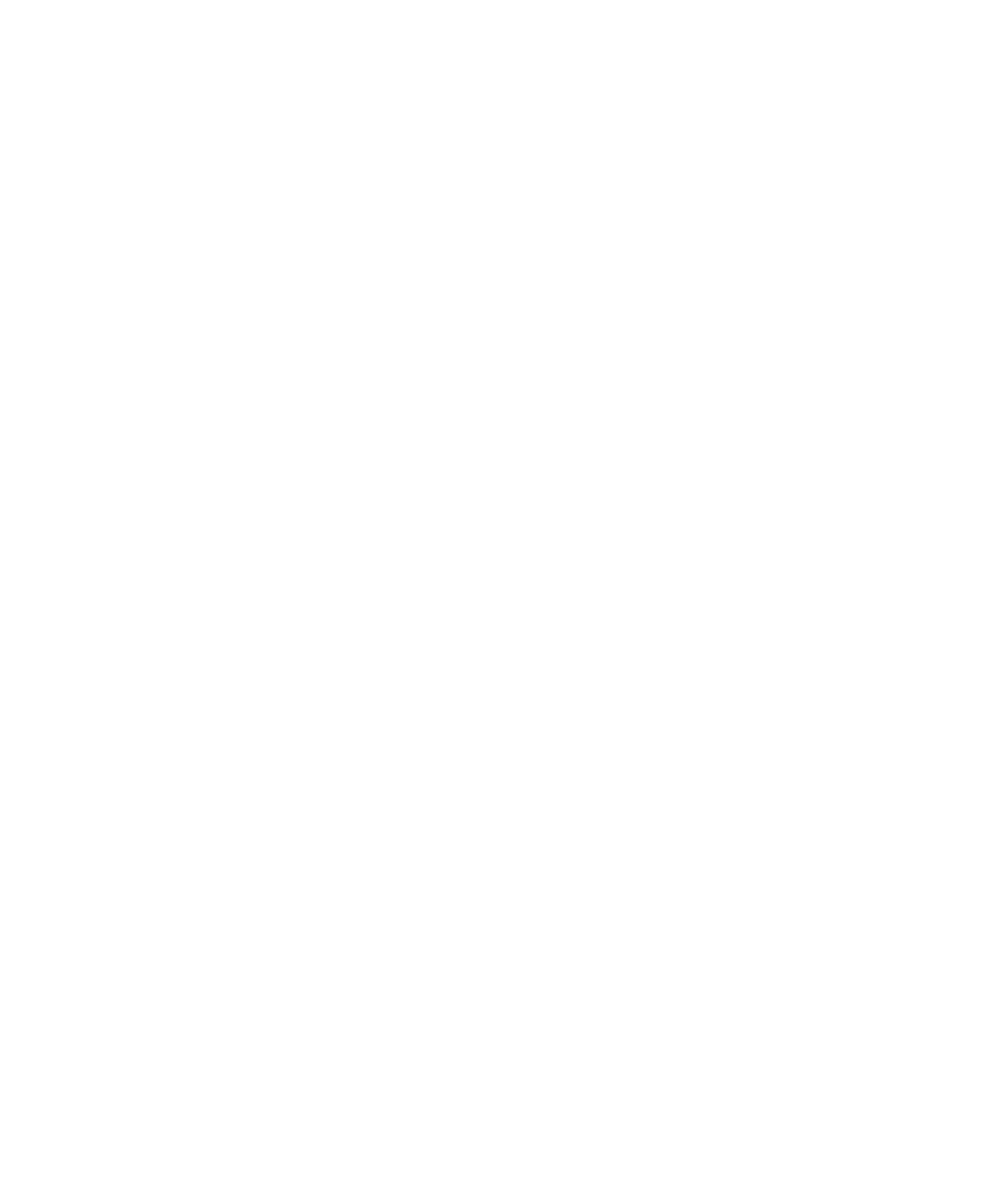
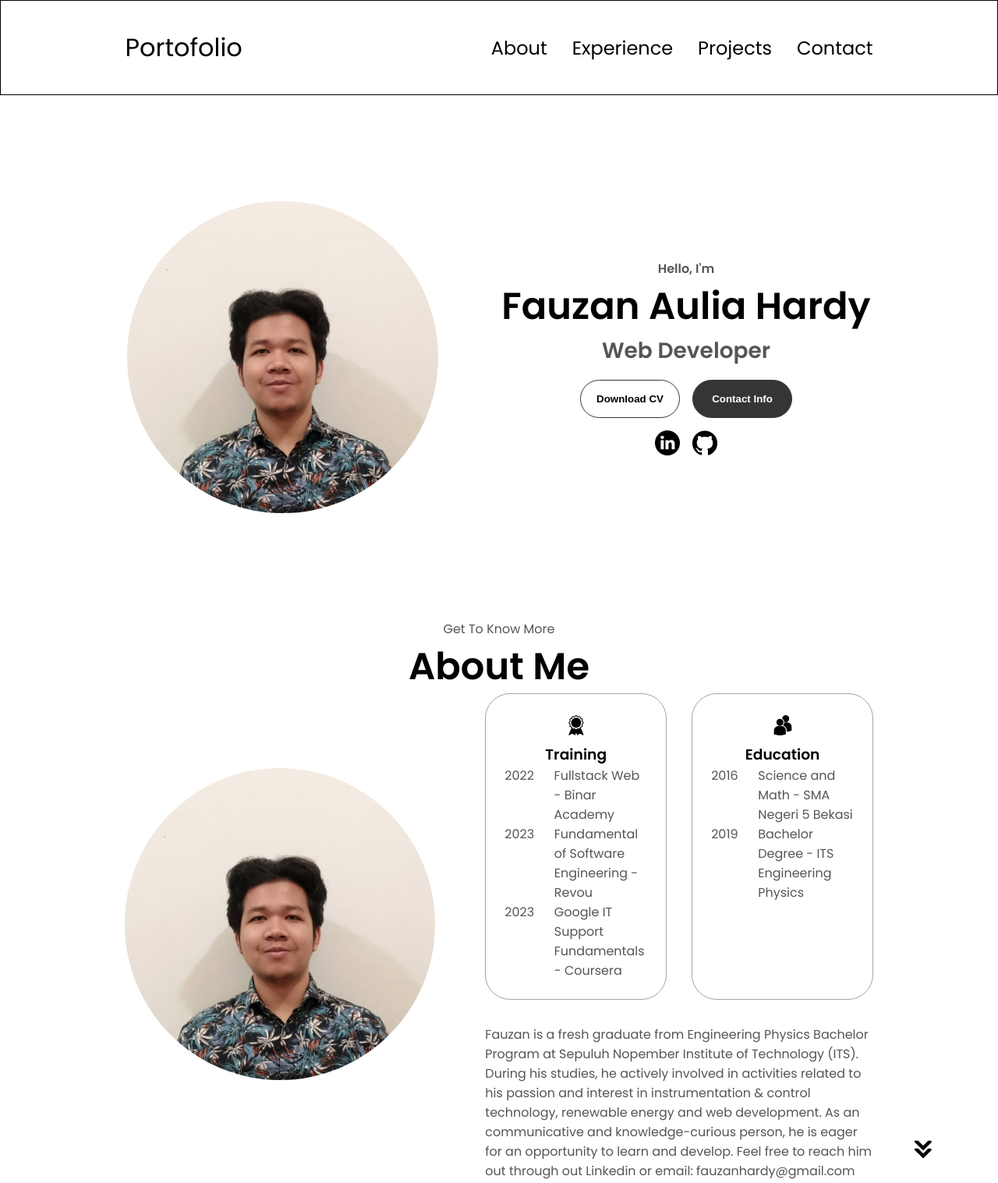
Before and after one commit to fhardy081/porto, a plain HTML site: page index.html in a window 1280 px wide. Shown: the whole page at 78% size. Before the commit the page ends 800 px from the top, so only its background shows below. Drawn offline with Linux system fonts and the light colour scheme.

Commit message:
Navbar, Profile, Summary

```diff
--- a/index.html
+++ b/index.html
@@ -10,6 +10,138 @@
 </head>
 
 <body>
+  <!-- Navbar -->
+  <nav id="desktop-nav">
+    <div class="logo">Portofolio</div>
+    <div>
+      <ul class="nav-links">
+        <li><a href="#about">About</a></li>
+        <li><a href="#experience">Experience</a></li>
+        <li><a href="#projects">Projects</a></li>
+        <li><a href="#contact">Contact</a></li>
+      </ul>
+    </div>
+  </nav>
+  <!-- Navbar Resp -->
+  <nav id="hamburger-nav">
+    <div class="logo">Fauzan A.H</div>
+    <div class="hamburger-menu">
+      <div class="hamburger-icon" onclick="toggleMenu()">
+        <span></span>
+        <span></span>
+        <span></span>
+      </div>
+      <div class="menu-links">
+        <li><a href="#about" onclick="toggleMenu()">About</a></li>
+        <li><a href="#experience" onclick="toggleMenu()">Experience</a></li>
+        <li><a href="#projects" onclick="toggleMenu()">Projects</a></li>
+        <li><a href="#contact" onclick="toggleMenu()">Contact</a></li>
+      </div>
+    </div>
+  </nav>
+
+  <!-- Profile Section -->
+  <section id="profile">
+    <div class="section__pic-container">
+      <img src="./assets/about-pic.jpg" alt="profile picture" />
+    </div>
+    <div class="section__text">
+      <p class="section__text__p1">Hello, I'm</p>
+      <h1 class="title">Fauzan Aulia Hardy</h1>
+      <p class="section__text__p2">Web Developer</p>
+      <div class="btn-container">
+        <button class="btn btn-color-2" onclick="window.open('./assets/Resume_Fauzan Aulia Hardy.pdf')">
+          Download CV
+        </button>
+        <button class="btn btn-color-1" onclick="location.href='./#contact'">
+          Contact Info
+        </button>
+      </div>
+      <div id="socials-container">
+        <img src="./assets/linkedin.png" alt="My LinkedIn profile" class="icon"
+          onclick="location.href='https://linkedin.com/ln/fauzan-aulia-hardy'" />
+        <img src="./assets/github.png" alt="My Github profile" class="icon"
+          onclick="location.href='https:/github.com/fhardy081'" />
+      </div>
+    </div>
+  </section>
+  <!-- About -->
+  <section id="about">
+    <p class="section__text__p1">Get To Know More</p>
+    <h1 class="title">About Me</h1>
+    <div class="section-container">
+      <div class="section__pic-container">
+        <img src="./assets/about-pic.jpg" alt="Profile picture" class="about-pic" />
+      </div>
+      <div class="about-details-container">
+        <div class="about-containers">
+          <div class="details-container">
+            <img src="./assets/experience.png" alt="Experience icon" class="icon" />
+            <h3>Training</h3>
+            <div class="details-row">
+              <div class="details-cols">
+                <div class="details-year">
+                  <p>2022</p>
+                </div>
+                <div class="details-text">
+                  <p>Fullstack Web - Binar Academy</p>
+                </div>
+              </div>
+              <div class="details-cols">
+                <div class="details-year">
+                  <p>2023</p>
+                </div>
+                <div class="details-text">
+                  <p>Fundamental of Software Engineering - Revou</p>
+                </div>
+              </div>
+              <div class="details-cols">
+                <div class="details-year">
+                  <p>2023</p>
+                </div>
+                <div class="details-text">
+                  <p>Google IT Support Fundamentals - Coursera</p>
+                </div>
+              </div>
+            </div>
+          </div>
+          <div class="details-container">
+            <img src="./assets/education.png" alt="Education icon" class="icon" />
+            <h3>Education</h3>
+            <div class="details-row">
+              <div class="details-cols">
+                <div class="details-year">
+                  <p>2016</p>
+                </div>
+                <div class="details-text">
+                  <p>Science and Math - SMA Negeri 5 Bekasi</p>
+                </div>
+              </div>
+              <div class="details-cols">
+                <div class="details-year">
+                  <p>2019</p>
+                </div>
+                <div class="details-text">
+                  <p>Bachelor Degree - ITS Engineering Physics</p>
+                </div>
+              </div>
+            </div>
+
+          </div>
+        </div>
+        <div class="text-container">
+          <p>
+            Fauzan is a fresh graduate from Engineering Physics Bachelor Program at Sepuluh Nopember Institute of
+            Technology (ITS). During his studies, he actively involved in activities related to his passion and interest
+            in instrumentation & control technology, renewable energy and web development. As an communicative and
+            knowledge-curious person, he is eager for an opportunity to learn and develop.
+            Feel free to reach him out through out Linkedin or email: fauzanhardy@gmail.com
+          </p>
+        </div>
+      </div>
+    </div>
+    <img src="./assets/arrow.png" alt="Arrow icon" class="icon arrow" onclick="location.href='./#experience'" />
+  </section>
   <script src="script.js"></script>
 </body>
 
--- a/script.js
+++ b/script.js
@@ -0,0 +1,6 @@
+function toggleMenu() {
+  const menu = document.querySelector(".menu-links");
+  const icon = document.querySelector(".hamburger-icon");
+  menu.classList.toggle("open");
+  icon.classList.toggle("open");
+}
--- a/style.css
+++ b/style.css
@@ -0,0 +1,322 @@
+@import url("https://fonts.googleapis.com/css2?family=Poppins:wght@300;400;500;600&display=swap");
+
+* {
+  margin: 0;
+  padding: 0;
+}
+
+body {
+  font-family: "Poppins", sans-serif;
+}
+
+html {
+  scroll-behavior: smooth;
+}
+
+p {
+  color: rgb(85, 85, 85);
+}
+
+/* Transition */
+a,
+.btn {
+  transition: all 300ms ease;
+}
+
+
+/* DESKTOP NAV */
+
+nav,
+.nav-links {
+  display: flex;
+}
+
+nav {
+  justify-content: space-around;
+  align-items: center;
+  height: 15vh;
+  border: solid black 0.5px;;
+}
+
+.nav-links {
+  gap: 2rem;
+  list-style: none;
+  font-size: 1.5rem;
+}
+
+a {
+  color: black;
+  text-decoration: none;
+  text-decoration-color: white;
+}
+
+a:hover {
+  color: grey;
+  text-decoration: underline;
+  text-underline-offset: 1rem;
+  text-decoration-color: rgb(181, 181, 181);
+}
+
+.logo {
+  font-size: 2rem;
+}
+
+.logo:hover {
+  cursor: default;
+}
+
+/* HAMBURGER MENU */
+
+#hamburger-nav {
+  display: none;
+}
+
+.hamburger-menu {
+  position: relative;
+  display: inline-block;
+}
+
+.hamburger-icon {
+  display: flex;
+  flex-direction: column;
+  justify-content: space-between;
+  height: 24px;
+  width: 30px;
+  cursor: pointer;
+}
+
+.hamburger-icon span {
+  width: 100%;
+  height: 2px;
+  background-color: black;
+  transition: all 0.3 ease-in-out;
+}
+
+.menu-links {
+  position: absolute;
+  top: 100%;
+  right: 0;
+  background-color: white;
+  width: fit-content;
+  max-height: 0;
+  overflow: hidden;
+  transition: all 0.3 ease-in-out;
+}
+
+.menu-links a {
+  display: block;
+  padding: 10px;
+  text-align: center;
+  font-size: 1.5rem;
+  color: black;
+  text-decoration: none;
+  transition: all 0.3 ease-in-out;
+}
+
+.menu-links li {
+  list-style: none;
+}
+
+.menu-links.open {
+  max-height: 300px;
+}
+
+.hamburger-icon.open span:first-child {
+  transform: rotate(45deg) translate(10px, 5px);
+}
+
+.hamburger-icon.open span:nth-child(2) {
+  opacity: 0;
+}
+
+.hamburger-icon.open span:last-child {
+  transform: rotate(-45deg) translate(10px, -5px);
+}
+
+.hamburger-icon span:first-child {
+  transform: none;
+}
+
+.hamburger-icon span:first-child {
+  opacity: 1;
+}
+
+.hamburger-icon span:first-child {
+  transform: none;
+}
+
+/* SECTIONS */
+
+section {
+  padding-top: 4vh;
+  height: 96vh;
+  margin: 0 10rem;
+  box-sizing: border-box;
+  min-height: fit-content;
+}
+
+.section-container {
+  display: flex;
+  gap: 4rem;
+  height: 80%;
+}
+
+/* PROFILE */
+#profile {
+  display: flex;
+  justify-content: center;
+  gap: 5rem;
+  height: 80vh;
+}
+
+.section__pic-container {
+  display: flex;
+  height: 400px;
+  width: 400px;
+  margin: auto 0;
+  border-radius: 40%;
+}
+
+.section__pic-container img {
+  border-radius: 50%; /* Use a percentage to make the border completely rounded */
+}
+
+.section__text {
+  align-self: center;
+  text-align: center;
+}
+
+.section__text p {
+  font-weight: 600;
+}
+
+.section__text__p1 {
+  text-align: center;
+}
+
+.section__text__p2 {
+  font-size: 1.75rem;
+  margin-bottom: 1rem;
+}
+
+.title {
+  font-size: 3rem;
+  text-align: center;
+}
+
+#socials-container {
+  display: flex;
+  justify-content: center;
+  margin-top: 1rem;
+  gap: 1rem;
+}
+
+/* BUTTONS */
+
+.btn-container {
+  display: flex;
+  justify-content: center;
+  gap: 1rem;
+}
+
+.btn {
+  font-weight: 600;
+  transition: all 300ms ease;
+  padding: 1rem;
+  width: 8rem;
+  border-radius: 2rem;
+}
+
+.btn-color-1,
+.btn-color-2 {
+  border: rgb(53, 53, 53) 0.1rem solid;
+}
+
+.btn-color-1:hover,
+.btn-color-2:hover {
+  cursor: pointer;
+}
+
+.btn-color-1,
+.btn-color-2:hover {
+  background: rgb(53, 53, 53);
+  color: white;
+}
+
+.btn-color-1:hover {
+  background: rgb(0, 0, 0);
+}
+
+.btn-color-2 {
+  background: none;
+}
+
+.btn-color-2:hover {
+  border: rgb(255, 255, 255) 0.1rem solid;
+}
+
+.btn-container {
+  gap: 1rem;
+}
+
+/* ICONS */
+
+.icon {
+  cursor: pointer;
+  height: 2rem;
+}
+
+/* ABOUT SECTION */
+
+#about {
+  position: relative;
+}
+
+.about-containers {
+  gap: 2rem;
+  margin-bottom: 2rem;
+  margin-top: 2rem;
+}
+
+.about-details-container {
+  justify-content: center;
+  flex-direction: column;
+}
+
+.about-containers,
+.about-details-container {
+  display: flex;
+}
+
+.about-pic {
+  border-radius: 2rem;
+}
+
+.arrow {
+  position: absolute;
+  right: -5rem;
+  bottom: 2.5rem;
+}
+
+.details-container {
+  padding: 1.5rem;
+  flex: 1;
+  background: white;
+  border-radius: 2rem;
+  border: rgb(53, 53, 53) 0.1rem solid;
+  border-color: rgb(163, 163, 163);
+  text-align: center;
+}
+
+.details-row{
+  display: flex;
+  flex-direction: column;
+}
+
+.details-cols{
+  display: flex;
+  gap: 1.6rem;
+  text-align: left;
+  /* flex-direction: column;
+  justify-content: space-between; */
+}
```
Also changed, not shown: assets/arrow.png (added), assets/education.png (added), assets/experience.png (added), assets/github.png (added), assets/linkedin.png (added), mediaqueries.css (added).
